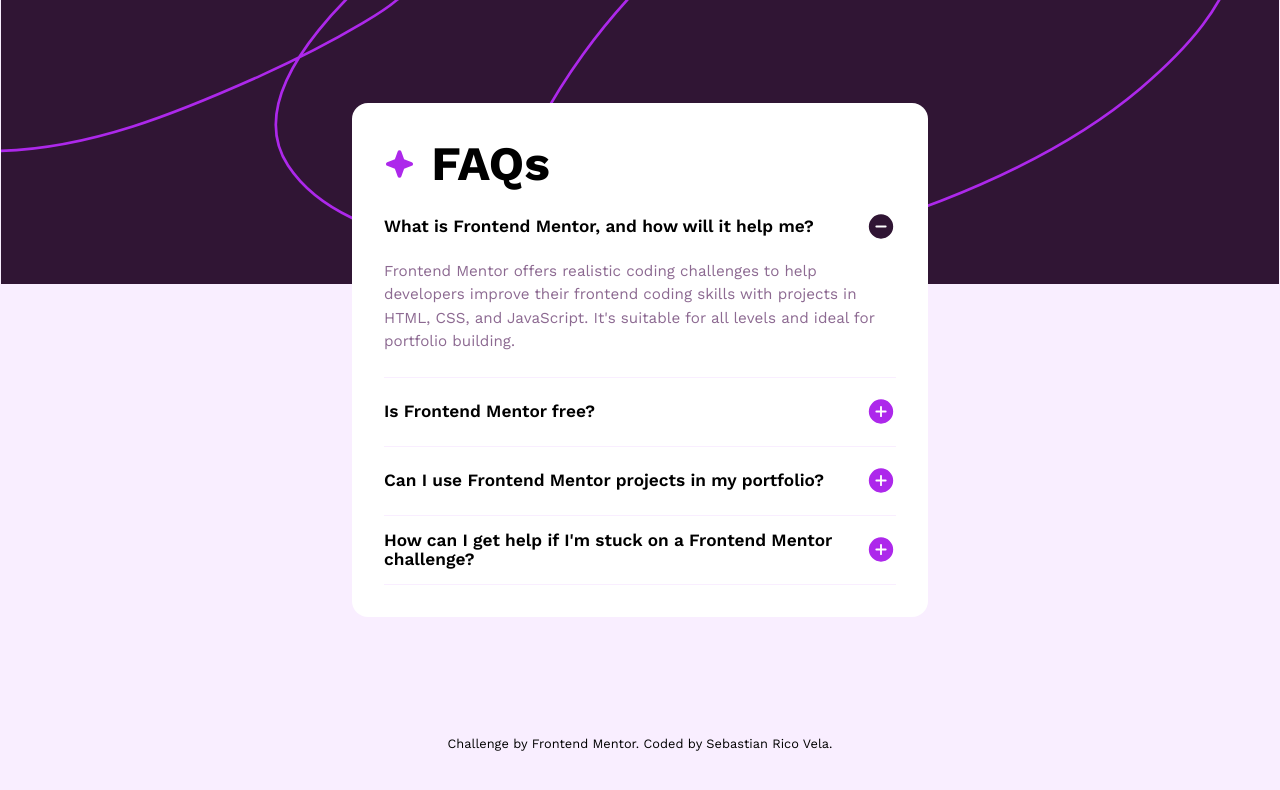
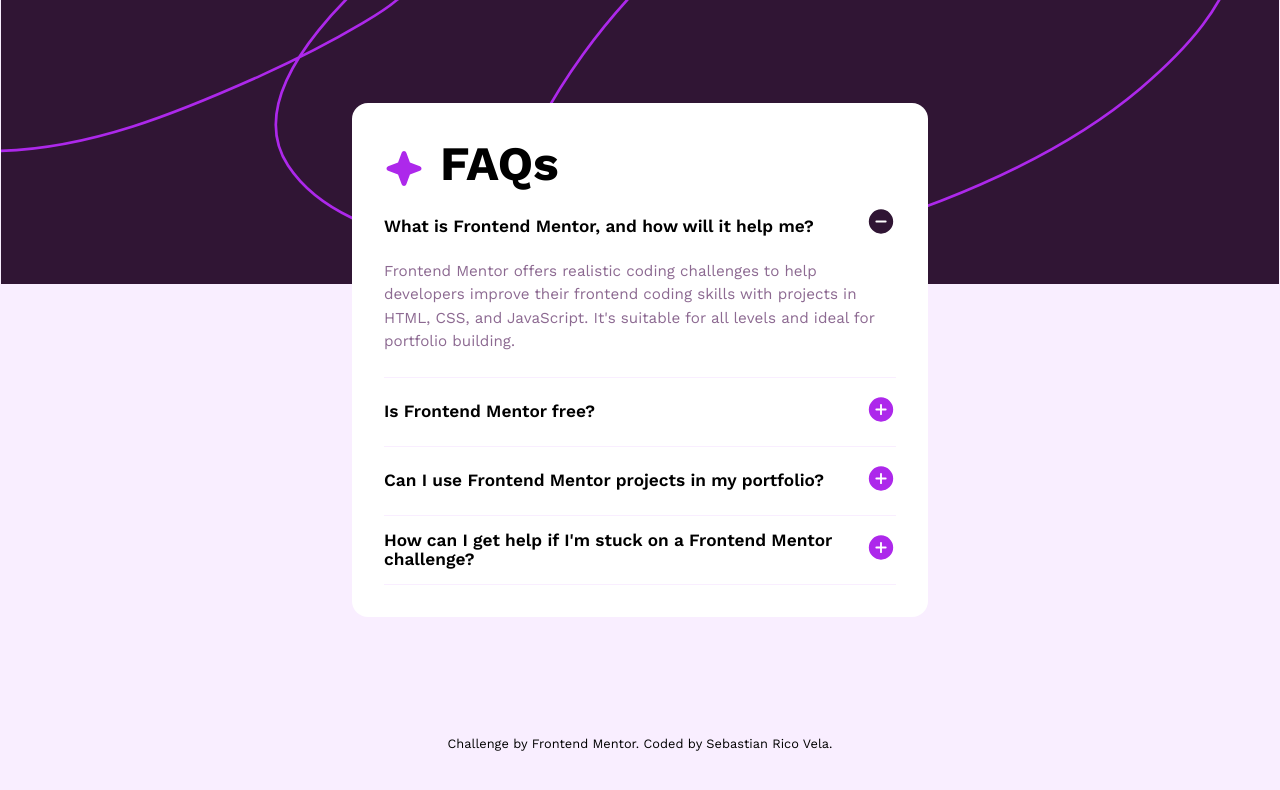
Before and after one commit to AgilePanda482/FAQAccordion-FrontendMentor, a plain HTML site: page src/index.html in a window 1280 px wide. Drawn offline with nearby package versions, Linux system fonts and the light colour scheme.

Commit message:
Feature: change img to ::after

```diff
--- a/src/index.html
+++ b/src/index.html
@@ -11,14 +11,12 @@
     <main>
       <section class="container">
         <header>
-          <img loading="lazy" src="./assets/images/icon-star.svg" alt="Star">
           <h1>FAQs</h1>
         </header>
 
         <section class="item">
-          <div class="question">
+          <div class="question minus">
             <h2>What is Frontend Mentor, and how will it help me?</h2>
-            <img  loading="lazy" src="./assets/images/icon-minus.svg" alt="more information" id="more-information">
           </div>
           <div class="answer visible">
             <p>
@@ -32,7 +30,6 @@
         <section class="item">
           <div class="question">
             <h2>Is Frontend Mentor free?</h2>
-            <img loading="lazy" src="./assets/images/icon-plus.svg" alt="more information" id="more-information">
           </div>
           <div class="answer">
             <p>
@@ -45,7 +42,6 @@
         <section class="item">
           <div class="question">
             <h2>Can I use Frontend Mentor projects in my portfolio?</h2>
-            <img loading="lazy" src="./assets/images/icon-plus.svg" alt="more information" id="more-information">
           </div>
           <div class="answer">
             <p>
@@ -58,7 +54,6 @@
         <section class="item">
           <div class="question">
             <h2>How can I get help if I'm stuck on a Frontend Mentor challenge?</h2>
-            <img loading="lazy" src="./assets/images/icon-plus.svg" alt="more information" id="more-information">
           </div>
           <div class="answer">
             <p>
@@ -72,7 +67,7 @@
     <footer class="attribution">
       <p>
         Challenge by <a href="https://www.frontendmentor.io?ref=challenge" target="_blank" rel="noopener">Frontend Mentor</a>.
-        Coded by <a href="https://www.github.com/agilepanda482" target="_blank" rel="noopener"">Sebastian Rico Vela</a>.
+        Coded by <a href="https://www.github.com/agilepanda482" target="_blank" rel="noopener">Sebastian Rico Vela</a>.
       </p>
     </footer>
     <script src="index.js"></script>
--- a/src/index.js
+++ b/src/index.js
@@ -1,22 +1,18 @@
-const imgPlus = "assets/images/icon-plus.svg"
-const imgMinus = "assets/images/icon-minus.svg"
-
 const questions = document.querySelectorAll('.question');
 const answers = document.querySelectorAll('.answer')
 
 questions.forEach(question => {
   question.addEventListener('click', () => {
-    const image = question.lastElementChild
     const currentAnswer = question.nextElementSibling
 
     answers.forEach(answer => {
         if (answer !== currentAnswer) {
             answer.classList.remove('visible')
-            answer.previousElementSibling.lastElementChild.src = imgPlus
+            answer.previousElementSibling.classList.remove("minus")
         }
     });
 
     currentAnswer.classList.toggle('visible')
-    image.src = image.src.includes(imgMinus) ? imgPlus : imgMinus
+    question.classList.toggle('minus')
   });
 });
--- a/src/style.css
+++ b/src/style.css
@@ -44,6 +44,11 @@ main {
     background-color: var(--White-color);
 }
 
+header::before {
+    content: url(/src/assets/images/icon-star.svg);
+    height: 2rem;
+}
+
 header {
     display: flex;
     align-items: center;
@@ -58,10 +63,6 @@ header h1 {
     font-size: 3rem;
 }
 
-header img {
-    height: 2rem;
-}
-
 .item {
     border-bottom: 0.1rem solid var(--Light-pink);
 }
@@ -74,18 +75,25 @@ header img {
     height: 5.50rem;
 }
 
+.question::after {
+    content: url(assets/images/icon-plus.svg);
+    cursor: pointer;
+}
+
 .question h2 {
     font-weight: 600;
     font-size: 1.2rem;
     line-height: 1.16rem;
 }
 
-.question img {
-    height: 2.5rem;
+.question h2:hover{
+    color: #AD28EB;
+    cursor: pointer;
 }
 
-.question h2:hover, img:hover{
-    color: #AD28EB;
+.question.minus::after {
+    height: 2.5rem;
+    content: url(assets/images/icon-minus.svg);
     cursor: pointer;
 }
 
@@ -161,8 +169,7 @@ footer a:hover {
         font-size: 1.08rem;
     }
 
-    .question img {
+    .question.active::after{
         height: auto;
     }
-
 }
```
